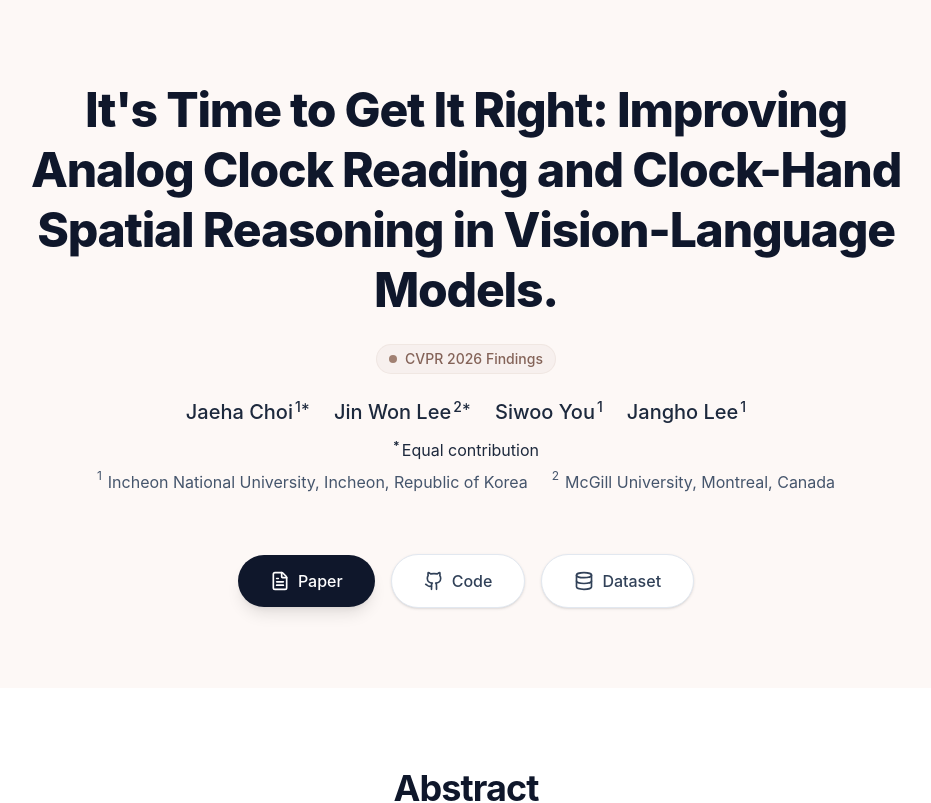
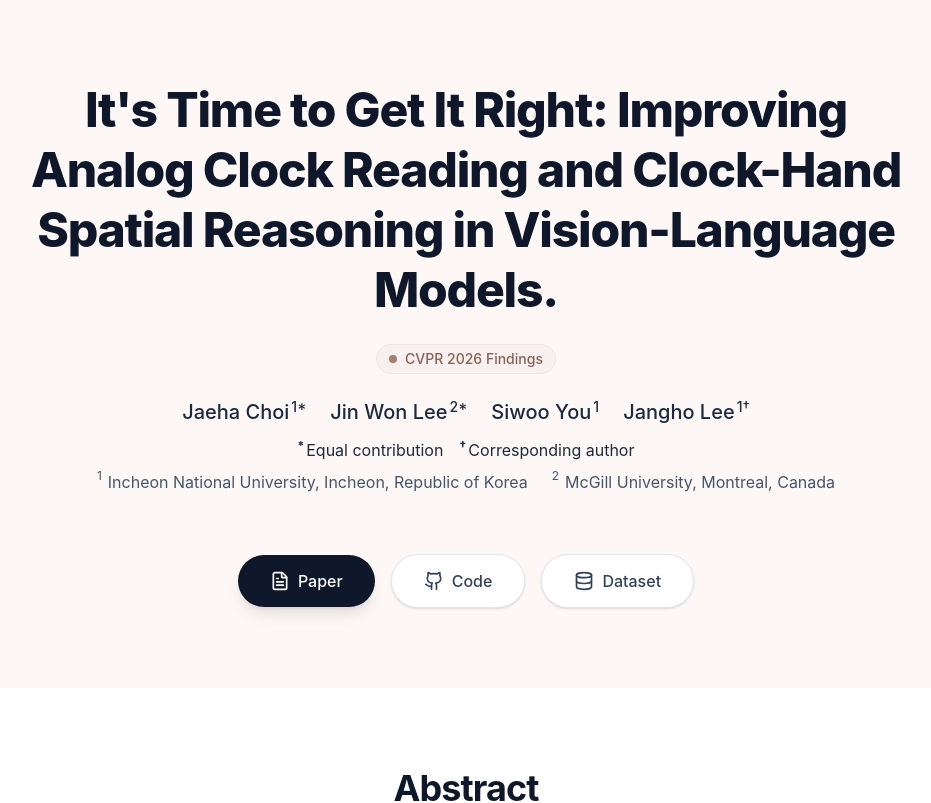
Before and after one commit to It-s-Time-to-Get-It-Right/It-s-Time-To-Get-It-Right.github.io, a React (Vite) app: page / in a window 1280 px wide. Shown: the top 803 px of the page, without its empty margins (174-1105 px from the left). Built offline with nearby package versions, Linux system fonts and the light colour scheme.

Commit message:
Update author information

```diff
--- a/src/App.tsx
+++ b/src/App.tsx
@@ -51,13 +51,16 @@ function App() {
                 Siwoo You<sup className="text-sm ml-0.5">1</sup>
               </a>
               <a href="#" className="hover:text-primary-600 transition-colors">
-                Jangho Lee<sup className="text-sm ml-0.5">1</sup>
+                Jangho Lee<sup className="text-sm ml-0.5">1†</sup>
               </a>
             </div>
 
-            <div className="text-sm md:text-base mb-2">
+            <div className="text-sm md:text-base mb-2 flex gap-4">
               <span>
                 <sup className="mr-0.5 font-bold">*</sup>Equal contribution
+              </span>
+              <span>
+                <sup className="mr-0.5 font-bold">†</sup>Corresponding author
               </span>
             </div>
 
```
